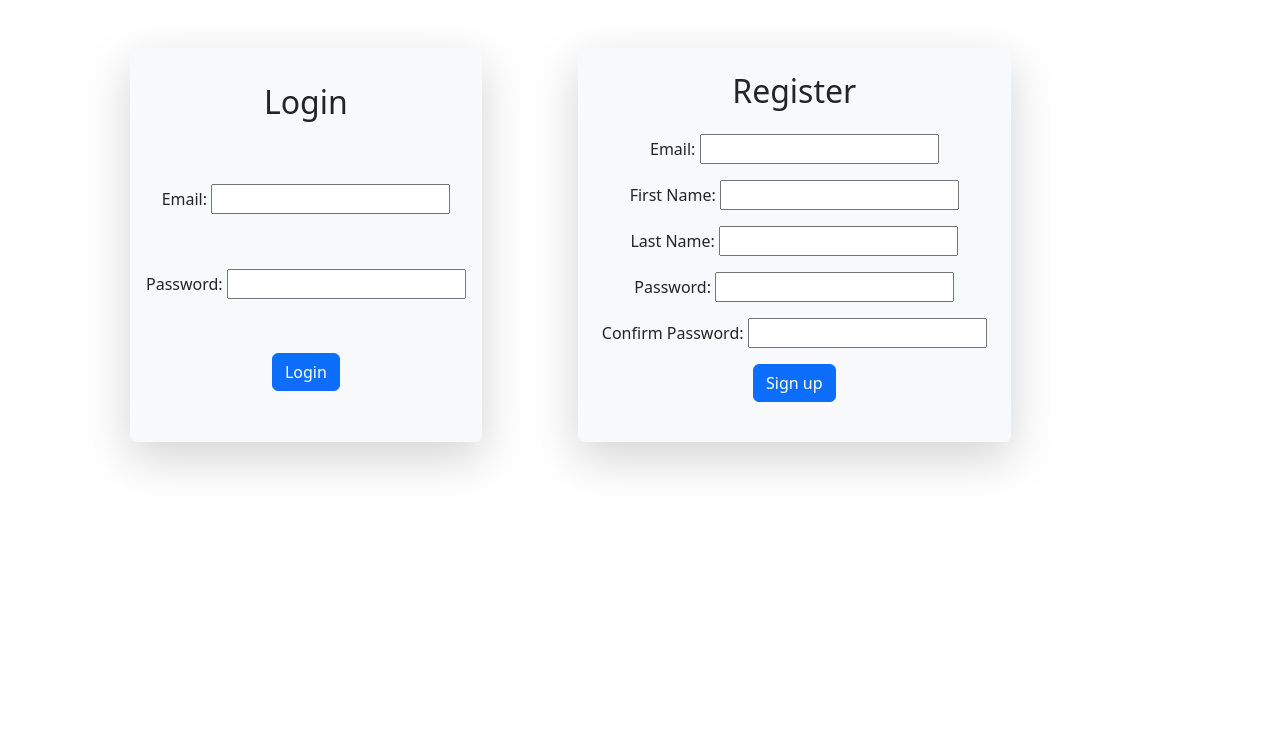
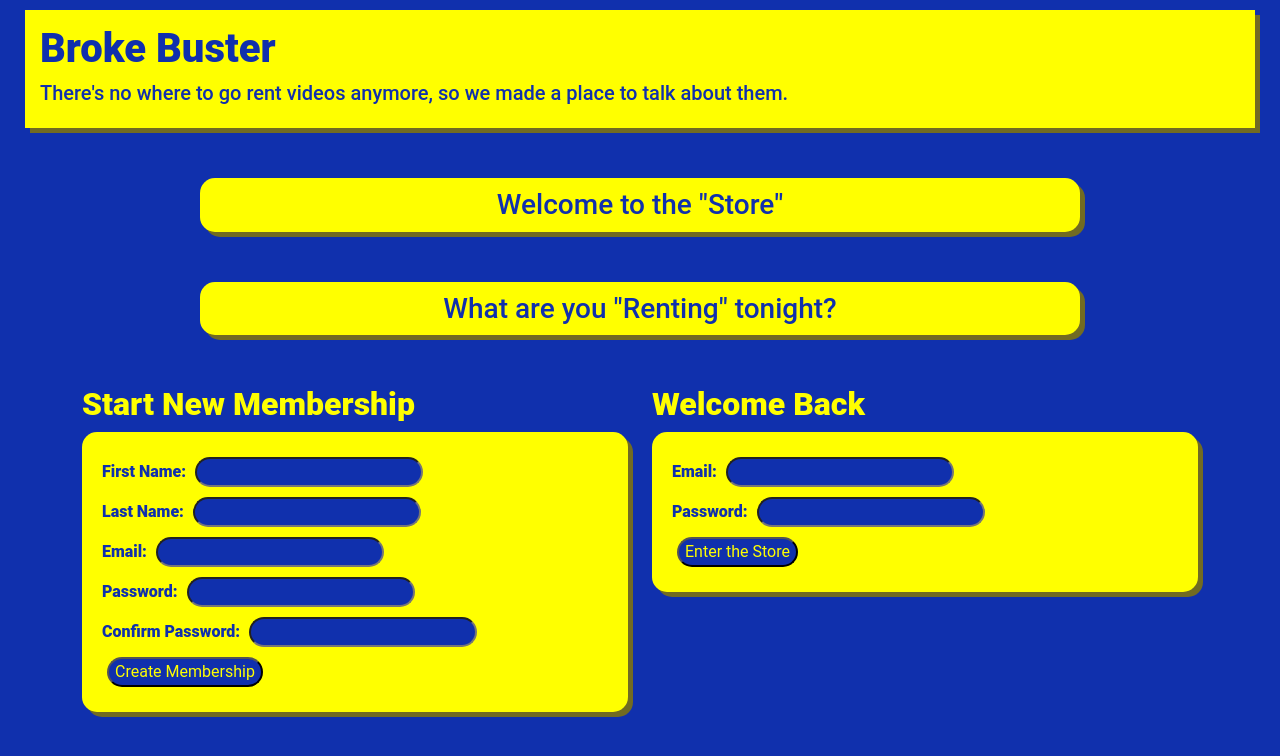
Before and after one commit to Tiarawayz/movie_app, a Flask app: page / in a window 1280 px wide. Shown: the top 756 px of the page. Run offline with Flask 3, Linux system fonts and the light colour scheme.

Commit message:
added css static and updated log page

```diff
--- /dev/null
+++ b/flask_app/static/style.css
@@ -0,0 +1,73 @@
+body {
+    background-color: rgb(16, 48, 173);
+    font-family: 'Roboto', sans-serif;
+    }
+
+h2 {
+    color: yellow;
+    font-weight: 900;
+}
+
+input {
+    color: yellow;
+    background-color: rgb(16, 48, 173);
+    border-radius: 15px;
+    margin: 5px;
+}
+
+form {
+    background-color: yellow;
+    padding: 20px;
+    box-shadow: 5px 5px rgb(113, 107, 34);
+    border-radius: 15px;
+    color: rgb(16, 48, 173);
+    font-weight: 800;
+}
+
+h3 {
+    color: rgb(16, 48, 173);
+    background-color: yellow;
+    border-radius: 15px;
+    margin: 5px;
+    padding: 10px;
+    box-shadow: 5px 5px rgb(113, 107, 34);
+    text-align: center;
+    margin: 0px 200px 50px 200px;
+}
+
+.navbar {
+    color: rgb(16, 48, 173);
+    padding: 15px 15px 15px 15px;
+    background-color: yellow;
+    box-shadow: 5px 5px rgb(113, 107, 34);
+    margin: 10px 25px 50px 25px;
+    display: flex;
+    justify-content: space-between;
+}
+
+h1 {
+    font-weight: 900;
+    color: rgb(16, 48, 173);
+}
+
+.bblinks {
+    text-decoration: none;
+    color: rgb(16, 48, 173);
+    font-weight: 400;
+}
+
+button {
+    color: yellow;
+    background-color: rgb(16, 48, 173);
+    border-radius: 15px;
+    margin: 5px;
+}
+
+.membercard {
+    background-color: yellow;
+    padding: 20px;
+    box-shadow: 5px 5px rgb(113, 107, 34);
+    border-radius: 15px;
+    color: rgb(16, 48, 173);
+    font-weight: 800;
+}
--- a/flask_app/templates/login.html
+++ b/flask_app/templates/login.html
@@ -4,76 +4,102 @@
     <meta charset="UTF-8">
     <meta http-equiv="X-UA-Compatible" content="IE=edge">
     <meta name="viewport" content="width=device-width, initial-scale=1.0">
-  <link href="https://cdn.jsdelivr.net/npm/bootstrap@5.3.0-alpha1/dist/css/bootstrap.min.css" rel="stylesheet" integrity="sha384-GLhlTQ8iRABdZLl6O3oVMWSktQOp6b7In1Zl3/Jr59b6EGGoI1aFkw7cmDA6j6gD" crossorigin="anonymous">
-  <title>Register & Login</title>
+    <link href="https://cdn.jsdelivr.net/npm/bootstrap@5.0.2/dist/css/bootstrap.min.css" rel="stylesheet" integrity="sha384-EVSTQN3/azprG1Anm3QDgpJLIm9Nao0Yz1ztcQTwFspd3yD65VohhpuuCOmLASjC" crossorigin="anonymous">
+    <script src="https://cdn.jsdelivr.net/npm/bootstrap@5.0.2/dist/js/bootstrap.bundle.min.js" integrity="sha384-MrcW6ZMFYlzcLA8Nl+NtUVF0sA7MsXsP1UyJoMp4YLEuNSfAP+JcXn/tWtIaxVXM" crossorigin="anonymous" defer></script>
+    <link rel="stylesheet" href="/flask_app/static/style.css">
+    <title>Document</title>
 </head>
 <body>
-<div class="container d-flex">
 
-    {% with messages = get_flashed_messages() %}
+  <div class="navbar">
+    <div>
+        <h1>Broke Buster</h1>
+
+        <h5>There's no where to go rent videos anymore, so we made a place to talk about them.</h5>
+    </div>
+</div>
+
+<h3>Welcome to the "Store"</h3>
+<h3>What are you "Renting" tonight?</h3>
+
+<div class="container">
+    <div class="row d-flex">
+        <div class="col-6">
+            <h2>Start New Membership</h2>
+
+            {% with messages = get_flashed_messages(category_filter=['register']) %}
                 {% if messages %}
-        <ul class=flashes>
                     {% for message in messages %}
-          <li>{{ message }}</li>
+                        <p style="color: red; text-shadow: -1px -1px 0 #000, 1px -1px 0 #000, -1px 1px 0 #000, 1px 1px 0 #000;">{{message}}</p>
                     {% endfor %}
-        </ul>
                 {% endif %}
             {% endwith %}
 
-
-    <form action="/login" method="POST" class="p-3 m-5 shadow-lg bg-body-tertiary rounded  bg-body-secondary d-flex flex-md-column justify-content-around align-items-center">
-      <h2 class="mb-4 ">Login</h2>
-
-      <div class="email mb-3">
-        <label for="email">Email:</label>
-        <input type="email" name="email" >
+            <form action='/user/register' method="post">
+                <div>
+                    <label>
+                        First Name:
+                        <input type="text" name="first_name">
+                    </label>
+                </div>
+                <div>
+                    <label>
+                        Last Name:
+                        <input type="text" name="last_name">
+                    </label>
+                </div>
+                <div>
+                    <label>
+                        Email:
+                        <input type="text" name="email">
+                    </label>
+                </div>
+                <div>
+                    <label>
+                        Password:
+                        <input type="password" name="password">
+                    </label>
+                </div>
+                <div>
+                    <label>
+                        Confirm Password:
+                        <input type="password" name="confirm">
+                    </label>
+                </div>
+                <input type="submit" value="Create Membership">
+            </form>
         </div>
 
-      <div class="password mb-3">
-        <label for="password">Password:</label>
-        <input type="password" name="password" >
+
+        <div class="col-6">
+            <h2>Welcome Back</h2>
+
+            {% with messages = get_flashed_messages(category_filter=['login']) %}
+                {% if messages %}
+                    {% for message in messages %}
+                        <p style="color: red; text-shadow: -1px -1px 0 #000, 1px -1px 0 #000, -1px 1px 0 #000, 1px 1px 0 #000;">{{message}}</p>
+                    {% endfor %}
+                {% endif %}
+            {% endwith %}
+
+            <form action='/login' method="post">
+                <div>
+                    <label>
+                        Email:
+                        <input type="email" name="email">
+                    </label>
+                </div>
+                <div>
+                    <label>
+                        Password:
+                        <input type="password" name="password">
+                    </label>
+                </div>
+                <input type="submit" value="Enter the Store">
+            </form>
+        <div>
+    </div>
 </div>
 
-      <div class="mb-3">
-        <button type="submit" class="btn btn-primary">Login</button>
-      </div>
-
-    </form>
-
-
-    <form action="/user/register" method="post" class="p-4 m-5 shadow-lg bg-body-tertiary rounded  bg-body-secondary d-flex flex-md-column justify-content-around align-items-center">
-      <h2 class="mb-4">Register</h2>
-
-      <div class="email mb-3">
-        <label for="email">Email:</label>
-        <input type="email" name="email" >
-      </div>
-
-      <div class="name mb-3">
-        <label for="first_name">First Name:</label>
-        <input type="text" name="first_name">
-      </div>
-
-      <div class="name mb-3">
-        <label for="last_name">Last Name:</label>
-        <input type="text" name="last_name">
-      </div>
-
-      <div class="password mb-3">
-        <label for="password">Password:</label>
-        <input type="password" name="password" >
-      </div>
-
-      <div class="password mb-3">
-        <label for="password_confirmation">Confirm Password:</label>
-        <input type="password" name="password_confirmation" />
-      </div>
-
-      <div class="mb-3">
-        <button type="submit" class="btn btn-primary">Sign up</button>
-      </div>
-    </form>
-
-</div>
 </body>
 </html>
```
Also changed, not shown: flask_app/templates/dash.html (added, +43 -0 lines), flask_app/templates/profile.html (added, +51 -0 lines), flask_app/templates/update_user.html (added, +59 -0 lines), 1 other file. Lines whose indentation alone changed are shown as unchanged.
